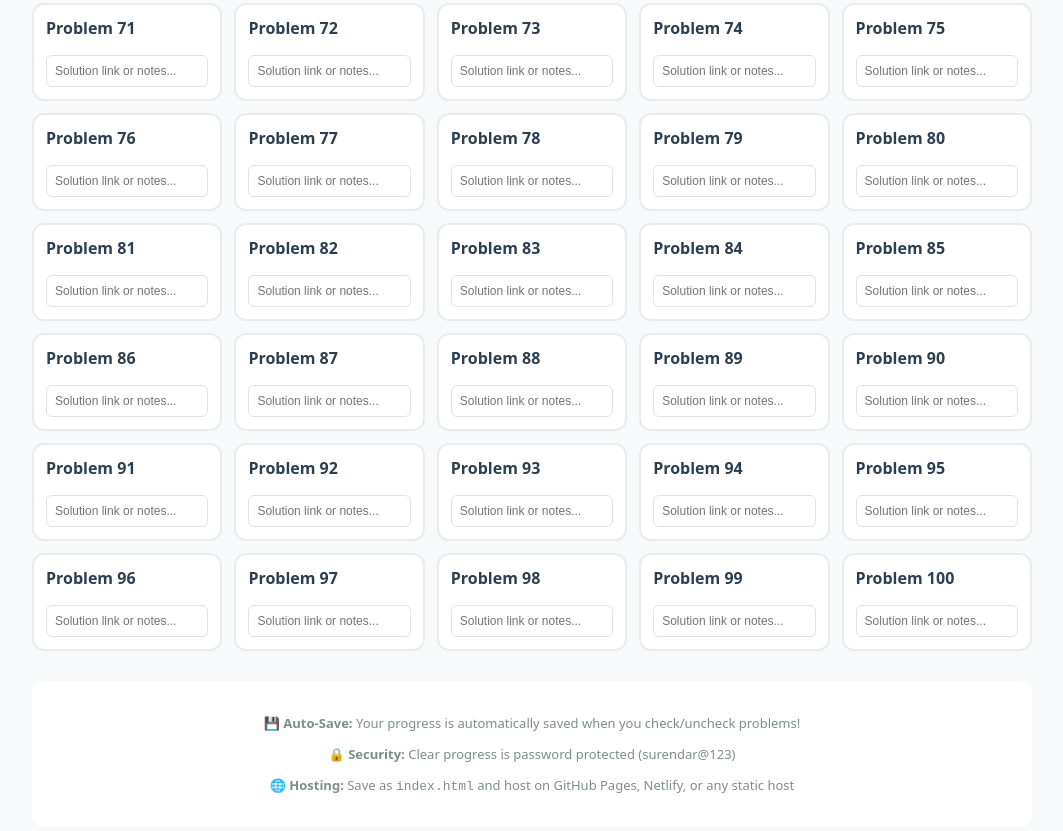
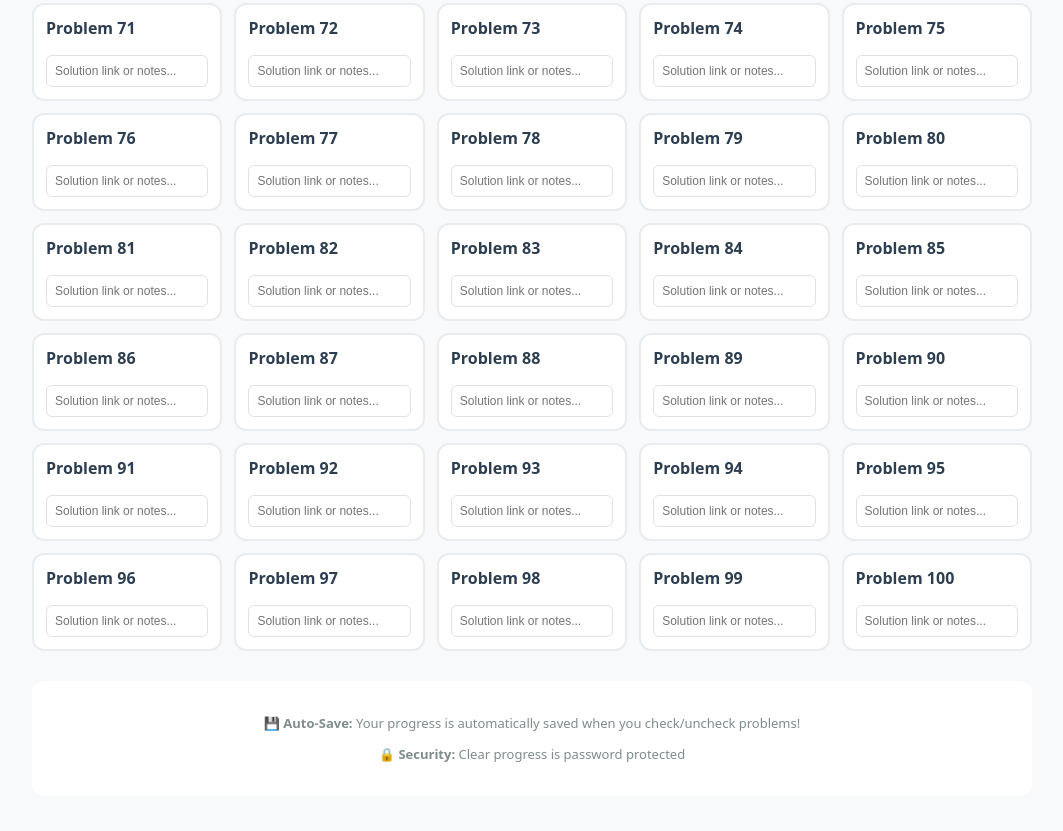
Before and after one commit to surendarsss/1weekchallenge, a plain HTML site: page index.html in a window 1280 px wide. Shown: the part 1946-2777 px from the top of the page, without its empty margins (108-1171 px from the left). Drawn offline with Linux system fonts and the light colour scheme.

Commit message:
Update index.html

```diff
--- a/index.html
+++ b/index.html
@@ -354,8 +354,7 @@
 
   <footer>
     <p><strong>💾 Auto-Save:</strong> Your progress is automatically saved when you check/uncheck problems!</p>
-    <p><strong>🔒 Security:</strong> Clear progress is password protected (surendar@123)</p>
-    <p><strong>🌐 Hosting:</strong> Save as <code>index.html</code> and host on GitHub Pages, Netlify, or any static host</p>
+    <p><strong>🔒 Security:</strong> Clear progress is password protected </p>
   </footer>
 
   <!-- Password Modal -->
```
